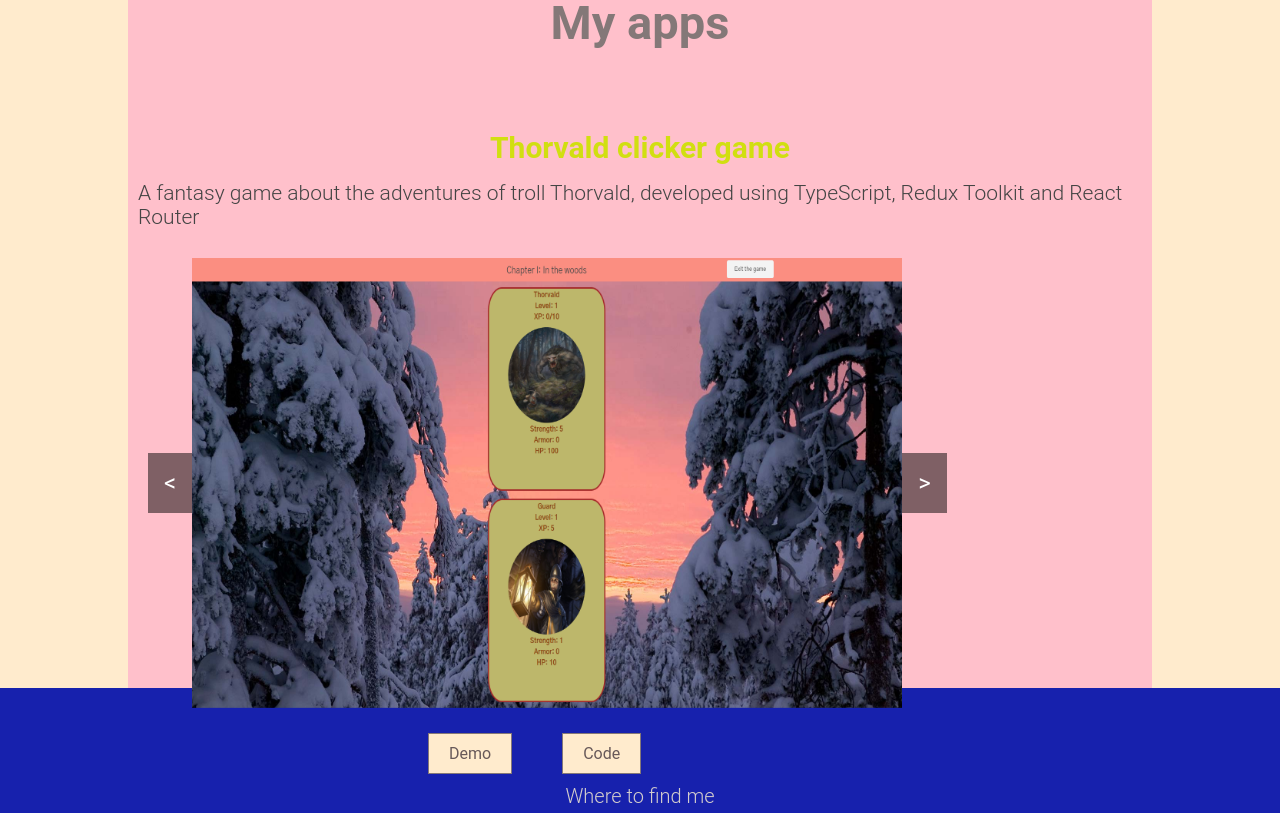
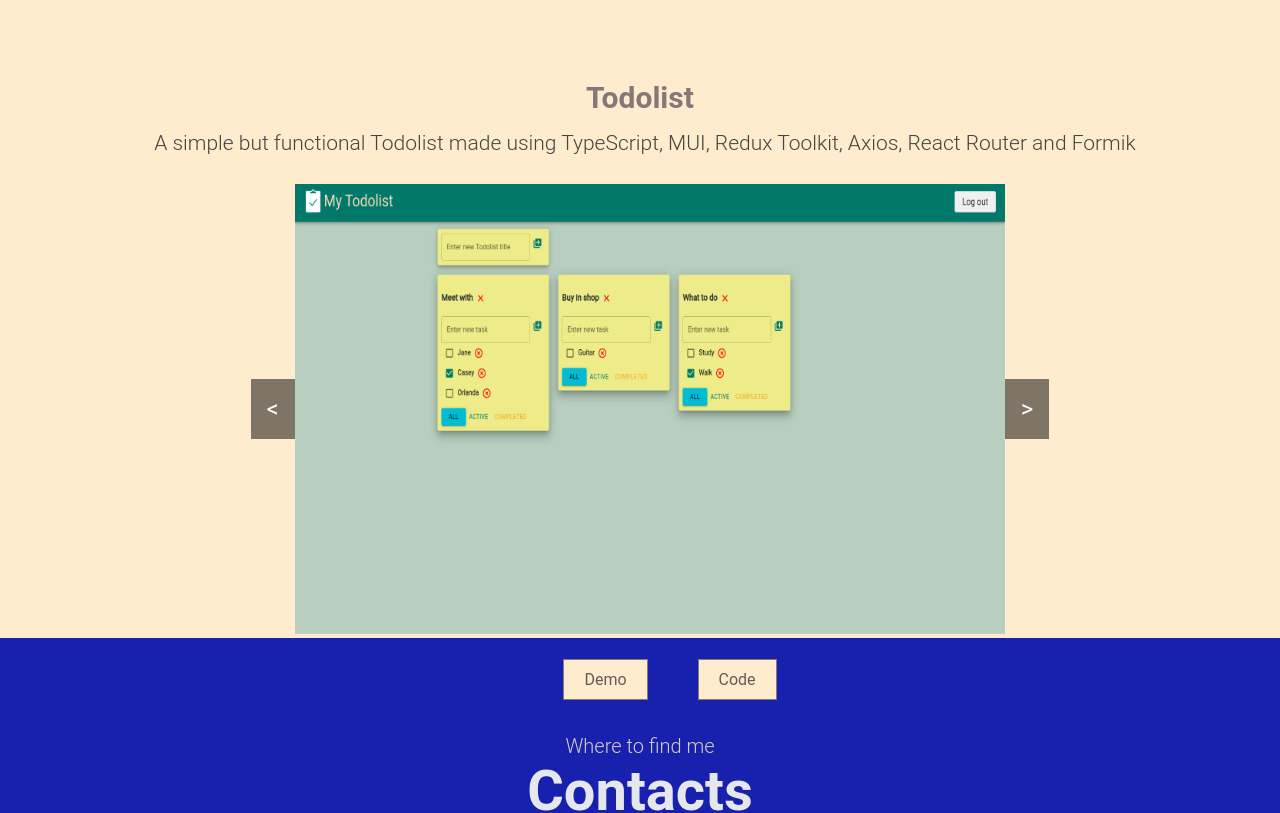
Before and after one commit to breznovic/mycv, a React (Create React App) app: page / in a window 1280 px wide. Shown: the part 2423-3236 px from the top of the page. Built offline with nearby package versions, Linux system fonts and the light colour scheme.

Commit message:
fix Slider and Apps page

```diff
--- a/src/components/Apps/Apps.module.css
+++ b/src/components/Apps/Apps.module.css
@@ -29,10 +29,6 @@
 }
 
 @media only screen and (max-width: 600px) {
-  .wrapper {
-     background-color: green;
-    margin-top: 50px;
-  }
   .title {
     font-size: 40px;
   }
@@ -42,10 +38,6 @@
 }
 
 @media only screen and (min-width: 600px) {
-  .wrapper {
-    background-color: red;
-    margin-top: 50px;
-  }
   .title {
     font-size: 40px;
   }
@@ -55,9 +47,6 @@
 }
 
 @media (min-width: 768px) {
-  .wrapper {
-    background-color: yellow;
-  }
   .title {
     font-size: 44px;
   }
@@ -66,9 +55,6 @@
   }
 }
 @media only screen and (min-width: 992px) {
-  .wrapper {
-    background-color: blue;
-  }
   .title {
     font-size: 47px;
   }
@@ -78,9 +64,6 @@
 }
 
 @media only screen and (min-width: 1150px) {
-  .wrapper {
-     background-color: pink;
-  }
   .title {
     font-size: 47px;
   }
@@ -90,9 +73,6 @@
 }
 
 @media only screen and (min-width: 1400px) {
-  .wrapper {
-     background-color: rgb(128, 0, 128);
-  }
   .title {
     font-size: 47px;
   }
--- a/src/components/Apps/Slider/Slider.tsx
+++ b/src/components/Apps/Slider/Slider.tsx
@@ -39,7 +39,7 @@ const Slider = () => {
 
   const currentApp = apps[activeIndex];
 
-  const interval = 7000;
+  const interval = 4500;
 
   useEffect(() => {
     const autoPlayInterval = setInterval(nextSlide, interval);
@@ -58,6 +58,10 @@ const Slider = () => {
     setActiveIndex((prevIndex) =>
       prevIndex === 0 ? images.length - 1 : prevIndex - 1
     );
+  };
+
+  const toCode = () => {
+    window.open(currentApp.link, "_blank");
   };
 
   return (
@@ -87,10 +91,8 @@ const Slider = () => {
       </div>
       <div className={s.buttonGroup}>
         <button className={s.button}>Demo</button>
-        <button className={s.button}>
-          <a href={currentApp.link} target="_blank" rel="noreferrer">
-            Code
-          </a>
+        <button className={s.button} onClick={toCode}>
+          Code
         </button>
       </div>
     </>
--- a/src/components/Apps/Slider/slider.module.css
+++ b/src/components/Apps/Slider/slider.module.css
@@ -25,6 +25,7 @@
 .img {
   display: flex;
   align-items: center;
+  justify-content: center;
 }
 
 .appTitle {
@@ -42,6 +43,7 @@
 
 .buttonGroup {
   display: flex;
+  justify-content: center;
 }
 
 .button {
@@ -77,7 +79,6 @@
 
 @media only screen and (max-width: 600px) {
   .appTitle {
-    color: rgb(255, 0, 76);
     text-align: center;
     font-size: 25px;
   }
@@ -100,13 +101,12 @@
   .buttonGroup {
     display: flex;
     gap: 30px;
-    margin: 15px 0px 0px 140px;
+    margin: 15px 0px 0px 10px;
   }
 }
 
 @media only screen and (min-width: 600px) {
   .appTitle {
-    color: rgb(25, 0, 255);
     text-align: center;
     font-size: 25px;
   }
@@ -130,13 +130,12 @@
   .buttonGroup {
     display: flex;
     gap: 30px;
-    margin: 10px 0px 0px 195px;
+    margin: 10px 0px 0px 15px;
   }
 }
 
 @media (min-width: 768px) {
   .appTitle {
-    color: rgb(170, 10, 170);
     text-align: center;
     font-size: 27px;
   }
@@ -159,12 +158,11 @@
   .buttonGroup {
     display: flex;
     gap: 30px;
-    margin: 15px 0px 0px 240px;
+    margin: 15px 0px 0px 20px;
   }
 }
 @media only screen and (min-width: 992px) {
   .appTitle {
-    color: rgb(39, 2, 2);
     text-align: center;
     font-size: 30px;
   }
@@ -187,13 +185,12 @@
   .buttonGroup {
     display: flex;
     gap: 50px;
-    margin: 15px 0px 0px 290px;
+    margin: 15px 0px 0px 35px;
   }
 }
 
 @media only screen and (min-width: 1150px) {
   .appTitle {
-    color: rgb(129, 30, 60);
     text-align: center;
     font-size: 30px;
   }
@@ -216,13 +213,12 @@
   .buttonGroup {
     display: flex;
     gap: 50px;
-    margin: 25px 0px 0px 300px;
+    margin: 25px 0px 0px 55px;
   }
 }
 
 @media only screen and (min-width: 1230px) {
   .appTitle {
-    color: rgb(209, 223, 16);
     text-align: center;
     font-size: 30px;
   }
@@ -245,13 +241,12 @@
   .buttonGroup {
     display: flex;
     gap: 50px;
-    margin: 25px 0px 0px 300px;
+    margin: 25px 0px 0px 60px;
   }
 }
 
 @media only screen and (min-width: 1400px) {
   .appTitle {
-    color: rgb(151, 142, 14);
     text-align: center;
     font-size: 30px;
   }
@@ -273,6 +268,6 @@
   .buttonGroup {
     display: flex;
     gap: 50px;
-    margin: 25px 0px 0px 390px;
+    margin: 25px 0px 0px 80px;
   }
 }
```
